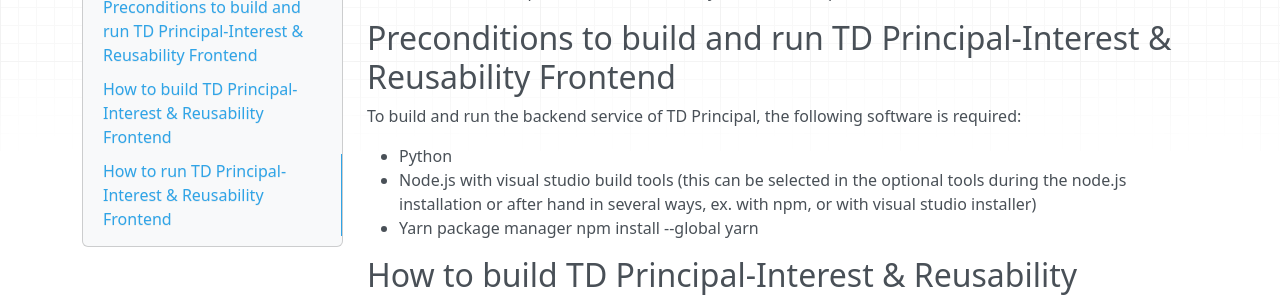
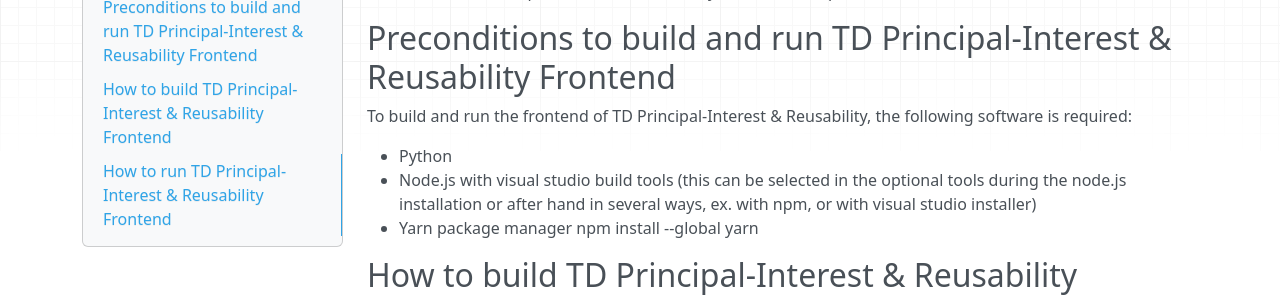
Before and after one commit to nikosnikolaidis/smartclide-td-reusability-theia, an MkDocs documentation site: the page built from docs/index.md, in a window 1280 px wide and 900 px high. Shown: the part 155-454 px from the top of the window. Built offline with MkDocs 1.6.1, drawn with Linux system fonts in a browser that asks for light colours; nearby versions of some CDN libraries.

Commit message:
Fix typo mkdocs config

```diff
--- a/docs/index.md
+++ b/docs/index.md
@@ -3,7 +3,7 @@ SmartCLIDE TD Principal-Interest & Reusability Frontend Component
 
 ## Preconditions to build and run TD Principal-Interest & Reusability Frontend
 
-To build and run the backend service of TD Principal, the following software is required:
+To build and run the frontend of TD Principal-Interest & Reusability, the following software is required:
 
 - Python
 - Node.js with visual studio build tools (this can be selected in the optional tools during the node.js installation or after hand in several ways, ex. with npm, or with visual studio installer)
```
